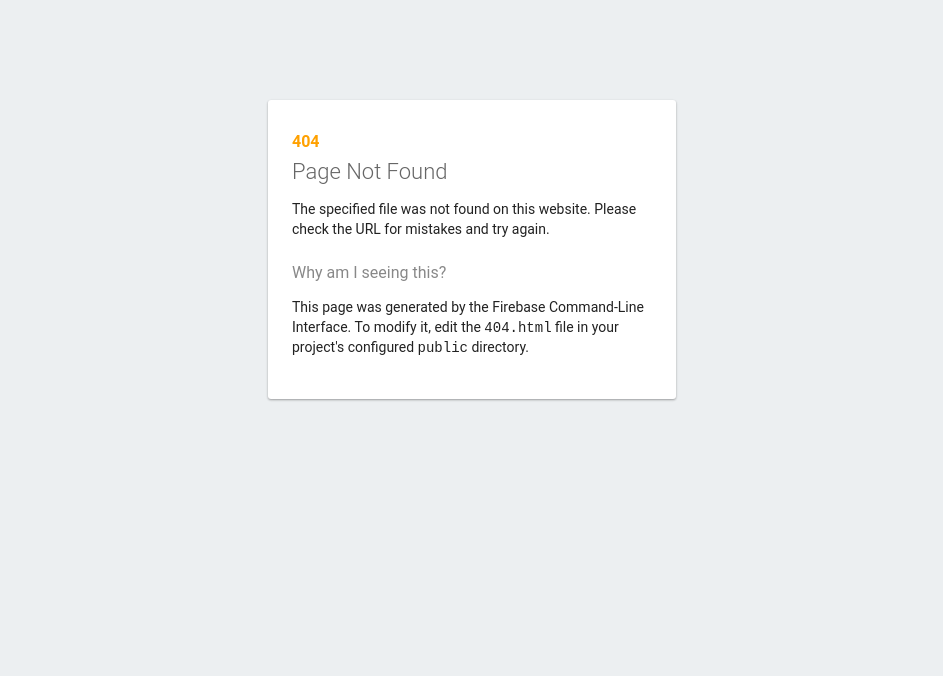
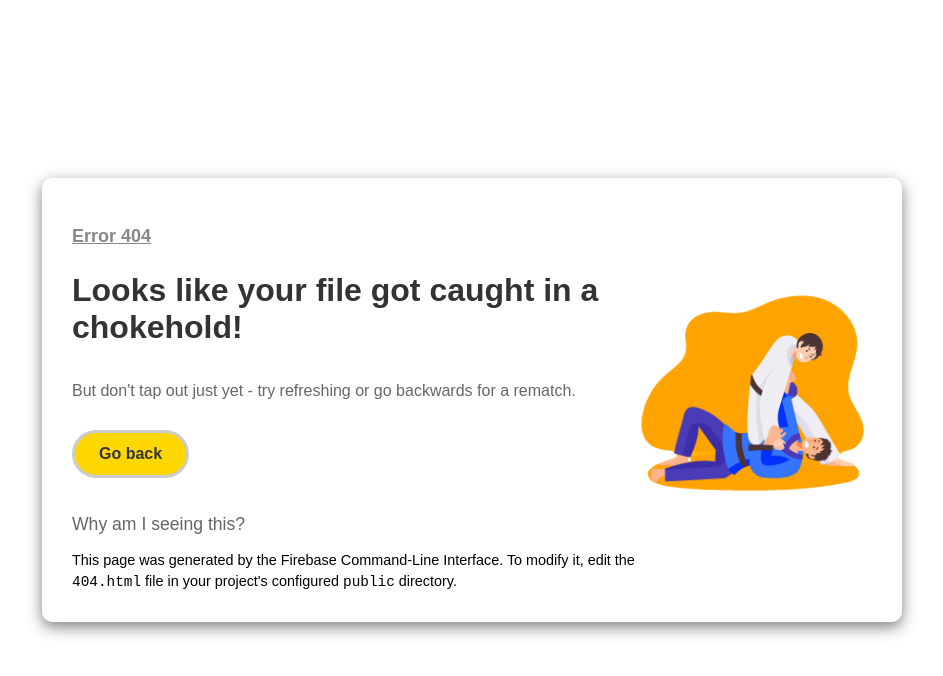
Before and after one commit to LahiruChanak/IT-Assignment-04, a plain HTML site: page 404.html in a window 1280 px wide. Shown: the whole page, without its empty margins (168-1111 px from the left). Drawn offline with Linux system fonts and the light colour scheme.

Commit message:
IT-Assignment-04

```diff
--- a/404.html
+++ b/404.html
@@ -1,33 +1,141 @@
 <!DOCTYPE html>
-<html>
+<html lang="en">
   <head>
-    <meta charset="utf-8">
-    <meta name="viewport" content="width=device-width, initial-scale=1">
-    <title>Page Not Found</title>
+    <meta charset="UTF-8" />
+    <meta name="viewport" content="width=device-width, initial-scale=1.0" />
+    <title>404 - File Not Found</title>
 
-    <style media="screen">
-      body { background: #ECEFF1; color: rgba(0,0,0,0.87); font-family: Roboto, Helvetica, Arial, sans-serif; margin: 0; padding: 0; }
-      #message { background: white; max-width: 360px; margin: 100px auto 16px; padding: 32px 24px 16px; border-radius: 3px; }
-      #message h3 { color: #888; font-weight: normal; font-size: 16px; margin: 16px 0 12px; }
-      #message h2 { color: #ffa100; font-weight: bold; font-size: 16px; margin: 0 0 8px; }
-      #message h1 { font-size: 22px; font-weight: 300; color: rgba(0,0,0,0.6); margin: 0 0 16px;}
-      #message p { line-height: 140%; margin: 16px 0 24px; font-size: 14px; }
-      #message a { display: block; text-align: center; background: #039be5; text-transform: uppercase; text-decoration: none; color: white; padding: 16px; border-radius: 4px; }
-      #message, #message a { box-shadow: 0 1px 3px rgba(0,0,0,0.12), 0 1px 2px rgba(0,0,0,0.24); }
-      #load { color: rgba(0,0,0,0.4); text-align: center; font-size: 13px; }
-      @media (max-width: 600px) {
-        body, #message { margin-top: 0; background: white; box-shadow: none; }
-        body { border-top: 16px solid #ffa100; }
+    <link rel="icon" href="/assets/images/logo.png" />
+    <style>
+      body,
+      html {
+        margin: 0;
+        padding: 0;
+        font-family: Arial, sans-serif;
+        overflow: hidden;
+        height: 100%;
+        width: 100%;
+        display: flex;
+        align-items: center;
+        justify-content: center;
+      }
+
+      .container {
+        width: 80%;
+        max-width: 800px;
+        padding: 0 30px;
+        border-radius: 10px;
+        box-shadow: 0 5px 15px rgba(0, 0, 0, 0.5);
+        display: flex;
+        height: fit-content;
+      }
+
+      .content {
+        display: flex;
+        flex-direction: column;
+        justify-content: center;
+      }
+
+      h1 {
+        font-size: 2rem;
+        color: #333;
+        margin-bottom: 20px;
+      }
+
+      h1::before {
+        content: "Error 404\a";
+        white-space: pre;
+        line-height: 4;
+        font-size: 18px;
+        color: #888;
+        text-decoration: underline;
+      }
+
+      p {
+        font-size: 1rem;
+        color: #666;
+        margin-bottom: 30px;
+      }
+
+      .btn {
+        display: flex;
+        background-color: #ffd700;
+        color: #333;
+        width: fit-content;
+        padding: 12px 24px;
+        border-radius: 25px;
+        border: 3px solid #ccc;
+        text-decoration: none;
+        font-weight: bold;
+        transition: all 0.4s ease-in-out;
+      }
+
+      .btn:hover {
+        background-color: #ffb701;
+        border-color: #555;
+      }
+
+      .image {
+        display: flex;
+        align-items: center;
+        justify-content: center;
+      }
+
+      .image img {
+        width: 100%;
+        height: auto;
+        max-width: 400px;
+        max-height: 400px;
+        object-fit: cover;
+      }
+
+      .command {
+        line-height: 1.4;
+        font-size: 0.9rem;
+        margin-top: 20px;
+        color: #000;
+      }
+
+      .command::before {
+        content: "Why am I seeing this?\a";
+        line-height: 3;
+        white-space: pre;
+        font-size: 1.1rem;
+        color: #666;
+      }
+
+      @media screen and (max-width: 500px) {
+        .container {
+          width: 70%;
+        }
+
+        .image {
+          display: none;
+        }
       }
     </style>
   </head>
   <body>
-    <div id="message">
-      <h2>404</h2>
-      <h1>Page Not Found</h1>
-      <p>The specified file was not found on this website. Please check the URL for mistakes and try again.</p>
-      <h3>Why am I seeing this?</h3>
-      <p>This page was generated by the Firebase Command-Line Interface. To modify it, edit the <code>404.html</code> file in your project's configured <code>public</code> directory.</p>
+    <div class="container">
+      <div class="content">
+        <h1>Looks like your file got caught in a chokehold!</h1>
+        <p>
+          But don't tap out just yet - try refreshing or go backwards for a
+          rematch.
+        </p>
+        <a href="#" onclick="history.back()" class="btn">Go back</a>
+
+        <!-- command -->
+        <p class="command">
+          This page was generated by the Firebase Command-Line Interface. To
+          modify it, edit the <code>404.html</code> file in your project's
+          configured <code>public</code> directory.
+        </p>
+      </div>
+
+      <div class="image">
+        <img src="/assets/images/404.png" alt="404 image" />
+      </div>
     </div>
   </body>
 </html>
```
Also changed, not shown: pages/case_04.html (+1 -2 lines), assets/images/404.png (added).
